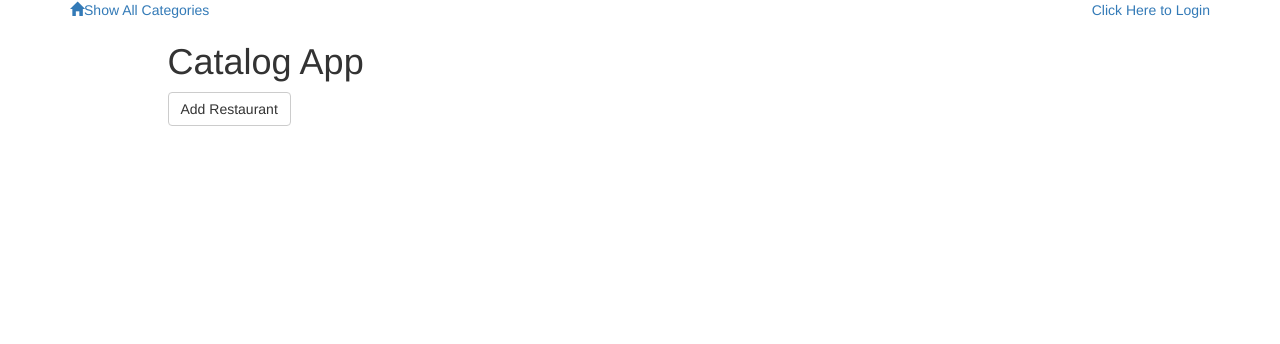
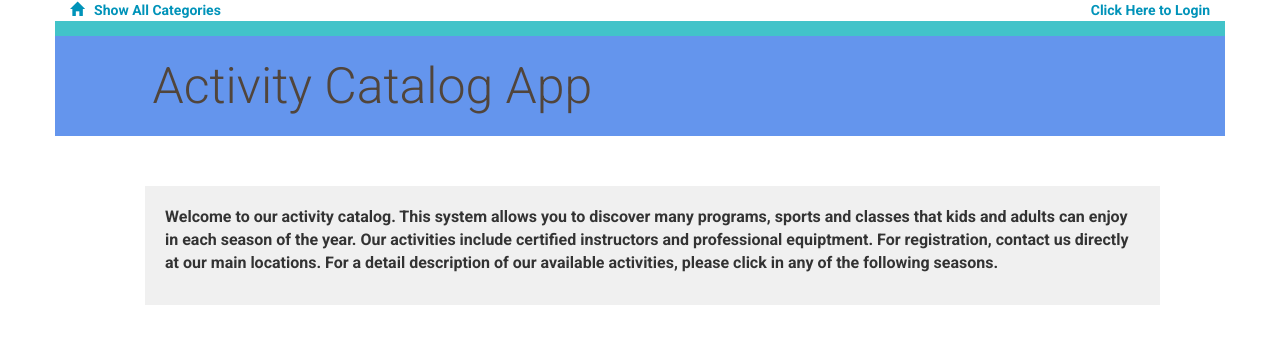
Before and after one commit to aproano2/item-catalog, a Flask app: page / in a window 1280 px wide. Shown: the top 344 px of the page. Run offline with Flask 2, Linux system fonts and the light colour scheme; data that the repository does not hold is empty; parts of the project's set-up code (start-up, migrations or seed data) failed here and were passed over; some libraries are stand-ins or nearby versions.

Commit message:
Added the catalog main page

```diff
--- /dev/null
+++ b/static/styles.css
@@ -0,0 +1,148 @@
+* {
+	font-family: "Helvetica Neue Bold", Roboto, Helvetica, Arial, sans-serif;
+	font-weight: 700;
+}
+
+h1 {
+	font-family: "Helvetica Neue Light", Roboto, Helvetica, Arial, sans-serif;
+	font-size: 50px;
+	color: #51453B;
+	line-height: 60px;
+	font-weight: 300;
+}
+
+h2 {
+	font-size: 24px;
+	color: #42C3C9;
+	line-height: 29px;
+}
+
+h3 {
+	font-size: 18px;
+	color: #4A4A4A;
+	line-height: 23px;
+}
+ p {
+ 	font-family: "Helvetica Neue", Roboto, Helvetica, Arial, sans-serif;
+ 	font-size: 16px;
+ 	color: #7B7573;
+ 	line-height: 24px;
+ 	font-weight: 400;
+ }
+
+ strong {
+ 	font-size: 16px;
+ 	color: #7B7573;
+ 	line-height: 24px;
+ }
+
+ a {
+ 	font-size: 14px;
+ 	color: #0093B9;
+ 	line-height: 17px;
+ }
+.padding-top {
+	padding-top: 30px;
+}
+.padding-bottom {
+	padding-bottom: 30px;
+}
+.margin-right {
+	margin-right: 30px;
+}
+.padding-none {
+	padding: 0;
+}
+.btn {
+	padding: 20px;
+	margin: 0;
+	border-color: #9FB80A;
+	border-width: 2px;
+	color: #9FB80A;;
+}
+.btn:hover {
+	border-color: #9FB80A;
+}
+.btn.delete {
+	border-color: #aaaaaa;
+	color: #aaaaaa;
+}
+.btn.delete:hover {
+	border-color: #aaaaaa;
+	color: red;
+}
+.glyphicon {
+	margin-right: 10px;
+}
+.divider {
+	height: 15px;
+}
+.divider.blue {
+	background-color: #42C3C9;
+}
+.divider.green {
+	background-color: #9FB80A;
+}
+.banner.main {
+	height: 100px;
+	background-position: right;
+	background-repeat: no-repeat;
+	background-size: cover;
+        background-color: #6495ED;
+}
+.banner.items {
+	height: 100px;
+	background-color: #6495ED;
+}
+.banner.profile {
+	height: 100px;
+	background-color: #A6E8EB;
+}
+.banner h1 {
+	margin: 20px 0;
+}
+.category-list {
+        background-color: #ADD8E6;
+ 	padding: 10px;
+}
+.intro {
+        background: #F0F0F0;
+        padding: 20px;
+        margin: 20px;
+        margin-left: -20px;
+	font-size: 16px;
+}
+.item {
+	background: #F0F0F0;
+	padding: 20px;
+	margin: 20px;
+	margin-left: -20px;
+}
+.creator {
+	padding-right: 20px;
+	margin-top: -20px;
+	text-align: right;
+	float:right;
+}
+.creator img {
+	width: 100px;
+	border-radius: 50%;
+}
+.creator figcaption {
+	font-size: 14px;
+	color: #7B7573;
+	font-weight: 400;
+	margin-top: -20px;
+}
+.flash {
+	background-color: #98FB98;
+	width:100%;
+	text-decoration: none;
+
+}
+
+.flash li {
+	list-style-type: none;
+	text-align: center;
+
+}
--- a/templates/catalog.html
+++ b/templates/catalog.html
@@ -6,20 +6,21 @@
   <div class="col-md-2 text-right">
   </div>
 </div>
+
 <div class="row divider blue">
   <div class="col-md-12"></div>
 </div>
+
 <div class="row banner main">
   <div class="col-md-1"></div>
   <div class="col-md-11 padding-none">
-			<h1>Catalog App</h1>
+    <h1>Activity Catalog App</h1>
   </div>
 </div>
 
 <div class = 'flash'>
   {% with messages = get_flashed_messages() %}
   {% if messages %}
-
   <ul>
     {% for message in messages %}
     <li> <strong> {{ message }} </strong> </li>
@@ -27,30 +28,23 @@
   </ul>
   {% endif %}
   {% endwith %}
-
 </div>
 
-	<div class="row padding-top padding-bottom">
-		<div class="col-md-1"></div>
-		<div class="col-md-10 padding-none">
-			<a>
-				<button class="btn btn-default" id="new-restaurant">
-					Add Restaurant
-				</button>
-			</a>
 
-		</div>
-		<div class="col-md-1"></div>
-	</div>
+<div class="padding-top"></div>
+<div class="col-md-20 col-md-offset-1 margin-right">
+<div class="intro">
+  Welcome to our activity catalog. This system allows you to discover many programs, sports and classes that kids and adults can enjoy in each season of the year. Our activities include certified instructors and professional equiptment. For registration, contact us directly at our main locations.
+
+  For a detail description of our available activities, please click in any of the following seasons.
+
+  <p> </p>
   {% for category in categories %}
   <a href = "{{url_for('showItems', category_id = category.id)}}">
-			<div class="row">
-				<div class="col-md-1"></div>
-					<div class="col-md-10 restaurant-list">
-						<h3>{{category.name}}</h3>
-					</div>
-				<div class="col-md-1"></div>
-			</div>
+    | {{category.name}} |
   </a>
   {% endfor %}
+</div>
+</div>
+
 {% endblock %}
```
Lines whose indentation alone changed are shown as unchanged.
